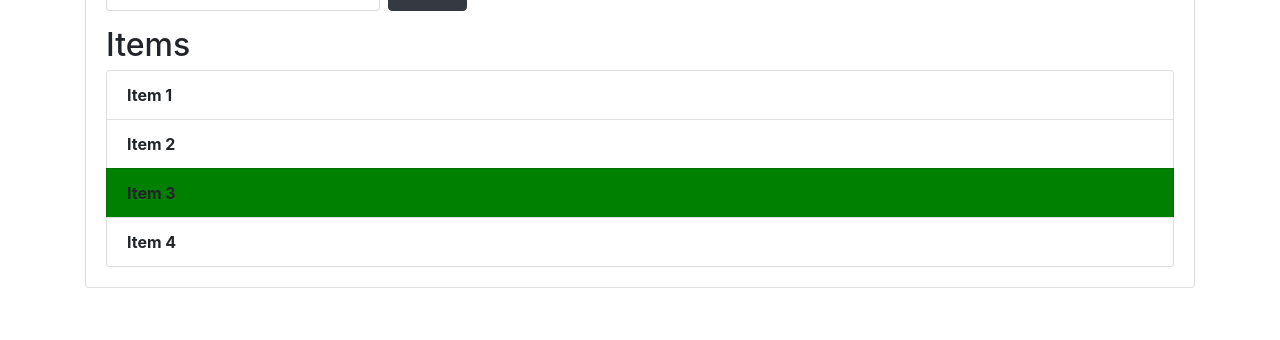
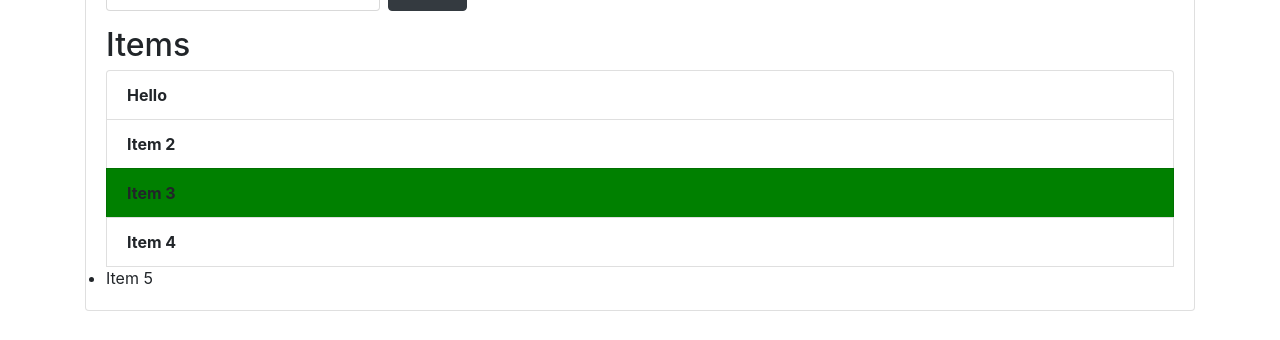
Before and after one commit to rutujakesare/dom, a plain HTML site: page index.html in a window 1280 px wide. Shown: the part 210-550 px from the top of the page. Drawn offline with nearby package versions, Linux system fonts and the light colour scheme.

Commit message:
third commit

```diff
--- a/dom.js
+++ b/dom.js
@@ -31,3 +31,7 @@ for(var i =0; i<items.length; i++)
 {
     items[i].style.fontWeight = 'bold';
 }
+
+var li = document.getElementsByTagName('li');
+console.log(li);
+li[0].textContent = 'Hello';
--- a/index.html
+++ b/index.html
@@ -26,6 +26,7 @@
       <li class="list-group-item">Item 2</li>
       <li class="list-group-item">Item 3</li>
       <li class="list-group-item">Item 4</li>
+      <li>Item 5</li>
     </ul>
    </div>
   </div>
```
